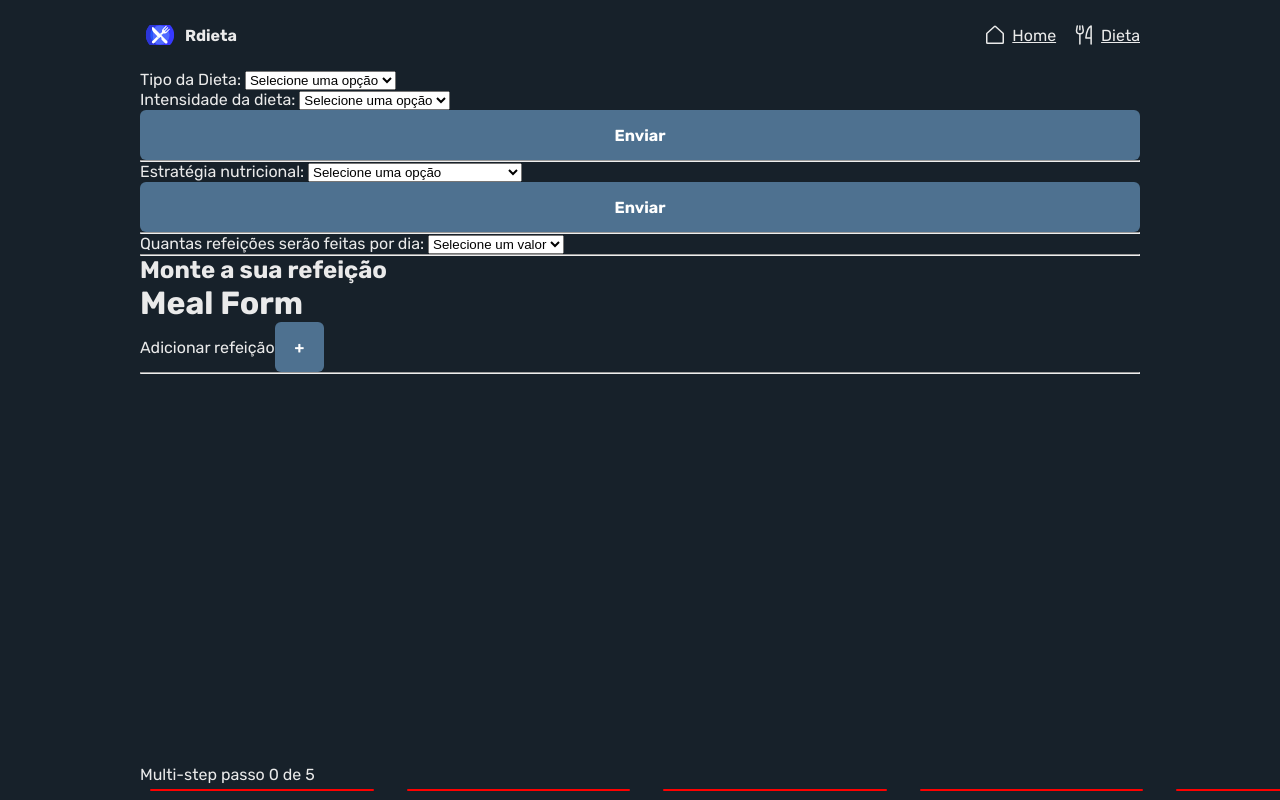
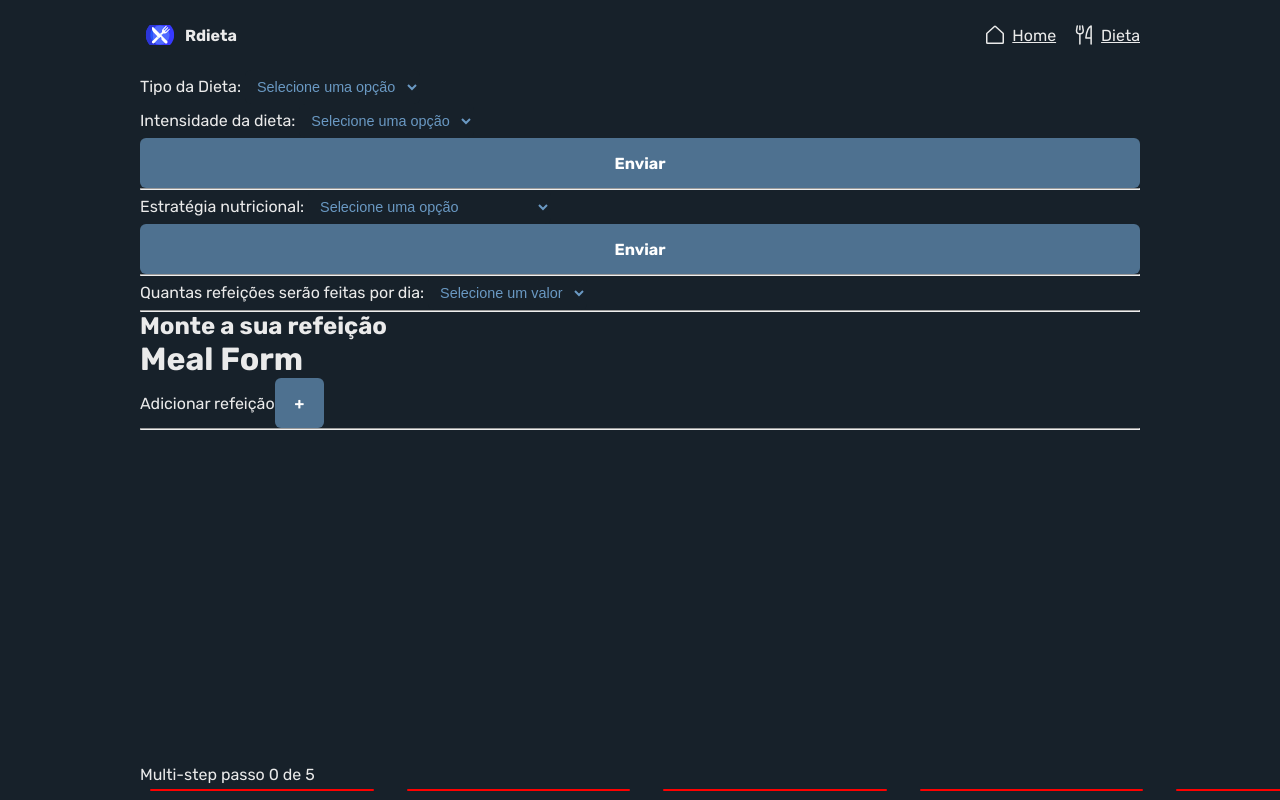
Before and after one commit to RenanArantes/rdieta, a Next.js app: page /diet in a window 1280 px wide. Built offline with nearby package versions, Linux system fonts and the light colour scheme.

Commit message:
Select Component

```diff
--- a/components/FractionSelector.tsx
+++ b/components/FractionSelector.tsx
@@ -1,5 +1,6 @@
 import { ChangeEvent, useContext } from 'react'
 import { DietContext } from '../contexts/Diet'
+import { Select } from './Select'
 
 export function FractionSelector() {
   const { dietData, mealFraction, changeMealFraction } = useContext(DietContext)
@@ -11,7 +12,7 @@ export function FractionSelector() {
   return (
     <div>
       Quantas refeições serão feitas por dia:{' '}
-      <select defaultValue="" onChange={handleMealFractionChange}>
+      <Select defaultValue="" onChange={handleMealFractionChange}>
         <option disabled value="">
           Selecione um valor
         </option>
@@ -23,7 +24,7 @@ export function FractionSelector() {
         <option value="6">6</option>
         <option value="7">7</option>
         <option value="8">8</option>
-      </select>
+      </Select>
       {dietData.metaKcal && (
         <>
           {' '}
--- /dev/null
+++ b/components/Select/index.ts
@@ -0,0 +1,15 @@
+import styled from 'styled-components'
+
+export const Select = styled.select`
+  border-radius: 6px;
+  border: 0;
+  background: ${(props) => props.theme.blueColors[900]};
+  color: ${(props) => props.theme.blueColors[300]};
+  padding: 0.5rem;
+
+  font-size: 0.9rem;
+
+  option {
+    font-size: 1rem;
+  }
+`
--- a/components/forms/BMRForm/index.tsx
+++ b/components/forms/BMRForm/index.tsx
@@ -5,6 +5,7 @@ import { zodResolver } from '@hookform/resolvers/zod'
 import * as zod from 'zod'
 import { Button } from '../../Button'
 import { Input } from '../../Input'
+import { Select } from '../../Select'
 
 interface BenedictEquation {
   weight: number
@@ -111,13 +112,13 @@ export function BMRForm() {
       </span>
       <span>
         <label>Gênero:</label>
-        <select defaultValue="" {...register('gender')}>
+        <Select defaultValue="" {...register('gender')}>
           <option value="" disabled>
             Selecione uma opção
           </option>
           <option value="male">Masculino</option>
           <option value="female">Feminino</option>
-        </select>
+        </Select>
       </span>
       <Button type="submit">Enviar</Button>
     </form>
--- a/components/forms/DietForm/index.tsx
+++ b/components/forms/DietForm/index.tsx
@@ -5,6 +5,7 @@ import * as zod from 'zod'
 import { PersonContext } from '../../../contexts/Person'
 import { DietContext } from '../../../contexts/Diet'
 import { Button } from '../../Button'
+import { Select } from '../../Select'
 
 interface DietType {
   dietType: 'cutting' | 'bulking'
@@ -72,24 +73,24 @@ export function DietForm() {
     >
       <span>
         <label>Tipo da Dieta: </label>
-        <select defaultValue="" {...register('dietType')}>
+        <Select defaultValue="" {...register('dietType')}>
           <option value="" disabled>
             Selecione uma opção
           </option>
           <option value="cutting">Perda de gordura</option>
           <option value="bulkinng">Ganho de massa</option>
-        </select>
+        </Select>
       </span>
       <span>
         <label>Intensidade da dieta: </label>
-        <select defaultValue="" {...register('dietIntensity')}>
+        <Select defaultValue="" {...register('dietIntensity')}>
           <option value="" disabled>
             Selecione uma opção
           </option>
           <option value="low">Baixa</option>
           <option value="medium">Média</option>
           <option value="high">Alta</option>
-        </select>
+        </Select>
       </span>
       <Button type="submit">Enviar</Button>
     </form>
--- a/components/forms/MealForm/MealFormModal/index.tsx
+++ b/components/forms/MealForm/MealFormModal/index.tsx
@@ -4,6 +4,7 @@ import Food from '../../../../@types/food'
 import { MealContext } from '../../../../contexts/Meal'
 import { Button } from '../../../Button'
 import { Input } from '../../../Input'
+import { Select } from '../../../Select'
 
 interface MacroNutrients {
   cho: number
@@ -315,14 +316,14 @@ export function MealFormModal({
           }}
         >
           <span>
-            <select onChange={handleCategoryChange}>
+            <Select onChange={handleCategoryChange}>
               {categories &&
                 categories.map((category) => (
                   <option key={category} value={category}>
                     {category}
                   </option>
                 ))}
-            </select>
+            </Select>
             <p>
               <strong>Valor em 100g de macros do alimento: </strong>
             </p>
@@ -383,7 +384,7 @@ export function MealFormModal({
                         style={{ width: '40px' }}
                       />
                       g de{' '}
-                      <select
+                      <Select
                         name="metaMacroType"
                         defaultValue=""
                         onChange={(e) => handleSelectedMetaMacro(e)}
@@ -395,7 +396,7 @@ export function MealFormModal({
                         <option value="cho">Carboidrato</option>
                         <option value="ptn">Proteína</option>
                         <option value="lip">Gordura</option>
-                      </select>{' '}
+                      </Select>{' '}
                       serão necessários <strong>{goalFoodWeight}</strong>g do
                       alimento.
                       <Button
--- a/components/forms/MealUpdateForm/MealUpdateFormModal/index.tsx
+++ b/components/forms/MealUpdateForm/MealUpdateFormModal/index.tsx
@@ -4,6 +4,7 @@ import Food from '../../../../@types/food'
 import { MealContext } from '../../../../contexts/Meal'
 import { Button } from '../../../Button'
 import { Input } from '../../../Input'
+import { Select } from '../../../Select'
 
 interface MacroNutrients {
   cho: number
@@ -352,14 +353,14 @@ export function MealUpdateFormModal({
         }}
       >
         <span>
-          <select onChange={handleCategoryChange} value={mealCategory}>
+          <Select onChange={handleCategoryChange} value={mealCategory}>
             {categories &&
               categories.map((category) => (
                 <option key={category} value={category}>
                   {category}
                 </option>
               ))}
-          </select>
+          </Select>
           <p>
             <strong>Valor em 100g de macros do alimento: </strong>
           </p>
@@ -420,7 +421,7 @@ export function MealUpdateFormModal({
                       style={{ width: '40px' }}
                     />
                     g de{' '}
-                    <select
+                    <Select
                       name="metaMacroType"
                       defaultValue=""
                       onChange={(e) => handleSelectedMetaMacro(e)}
@@ -432,7 +433,7 @@ export function MealUpdateFormModal({
                       <option value="cho">Carboidrato</option>
                       <option value="ptn">Proteína</option>
                       <option value="lip">Gordura</option>
-                    </select>{' '}
+                    </Select>{' '}
                     serão necessários <strong>{goalFoodWeight}</strong>g do
                     alimento.
                     <Button
--- a/components/forms/NutritionalStrategyForm/index.tsx
+++ b/components/forms/NutritionalStrategyForm/index.tsx
@@ -4,6 +4,7 @@ import { zodResolver } from '@hookform/resolvers/zod'
 import * as zod from 'zod'
 import { DietContext } from '../../../contexts/Diet'
 import { Button } from '../../Button'
+import { Select } from '../../Select'
 
 interface NutritionalStrategyType {
   nutritionalStrategy: 'corporalWeight' | 'percentualMacros'
@@ -51,13 +52,13 @@ export function NutritionalStrategyForm() {
     >
       <span>
         <label>Estratégia nutricional: </label>
-        <select defaultValue="" {...register('nutritionalStrategy')}>
+        <Select defaultValue="" {...register('nutritionalStrategy')}>
           <option value="" disabled>
             Selecione uma opção
           </option>
           <option value="percentualMacros">CHO:40% - PTN:40% - LIP:20%</option>
           <option value="corporalWeight">CHO:4g - PTN:2g - LIP:1g</option>
-        </select>
+        </Select>
       </span>
       {'  '}
       <Button type="submit">Enviar</Button>
```
Also changed, not shown: components/forms/TotalKcalForm/index.tsx (+7 -6 lines).
